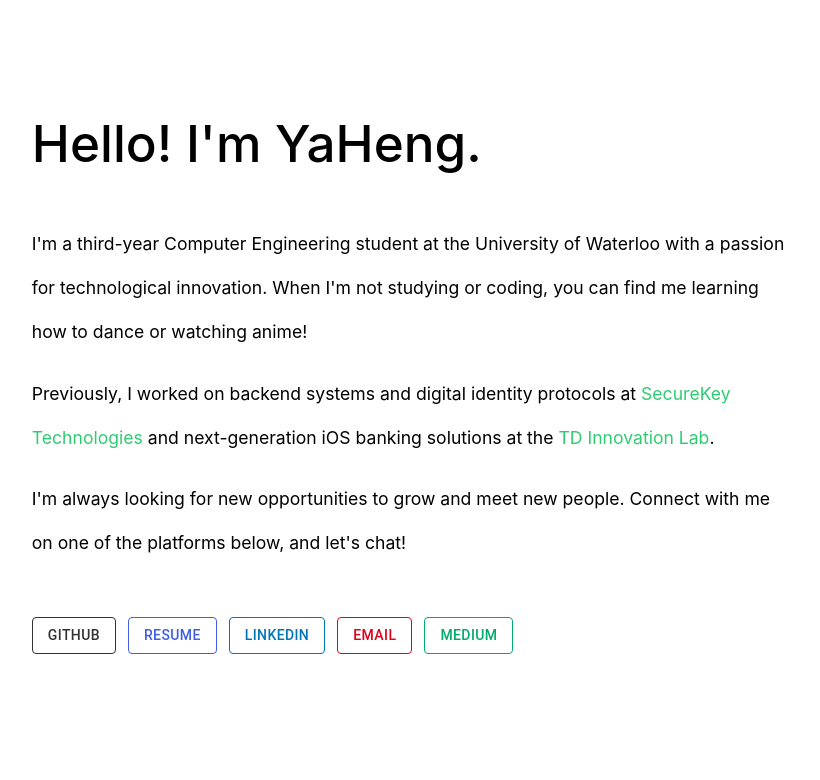
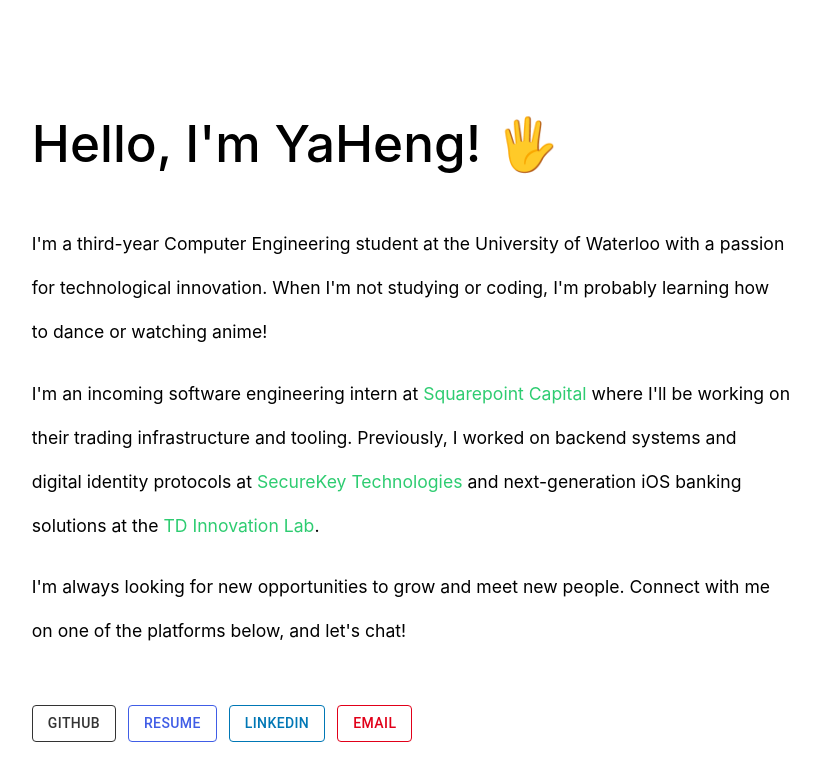
Before and after one commit to yahengsu/personal-website, a Gatsby site: page / in a window 1280 px wide. Shown: the whole page, without its empty margins (229-1049 px from the left). Built offline with nearby package versions, Linux system fonts and the light colour scheme; Gatsby itself is replaced by a stand-in of ours; a web font is replaced by a local one.

Commit message:
update website

```diff
--- a/src/pages/index.jsx
+++ b/src/pages/index.jsx
@@ -11,15 +11,23 @@ export default class index extends Component {
                     <title>YaHeng Su</title>
                     <link rel="canonical" href="https://yaheng.io" />
                 </Helmet>
-                <h1 className="heading">Hello! I'm YaHeng.</h1>
+                <h1 className="heading">Hello, I'm YaHeng! <span role="img" aria-label="hand wave emoji">🖐</span></h1>
                 <div className="desc">
                     <p>
                         I'm a third-year Computer Engineering student at the
                         University of Waterloo with a passion for technological
-                        innovation. When I'm not studying or coding, you can find me learning
+                        innovation. When I'm not studying or coding, I'm probably learning
                         how to dance or watching anime!
                     </p>
                     <p>
+                        I'm an incoming software engineering intern at{" "}
+                        <a
+                            href="https://www.squarepoint-capital.com/"
+                            rel="noopener noreferrer"
+                            target="_blank"
+                        >
+                        Squarepoint Capital
+                        </a> where I'll be working on their trading infrastructure and tooling.
                         Previously, I worked on backend systems and digital
                         identity protocols at{" "}
                         <a
@@ -77,15 +85,6 @@ export default class index extends Component {
                         Email
                     </Button>
                 </a>
-                <a
-                    href="https://medium.com/@yaheng.su"
-                    rel="noopener noreferrer"
-                    target="_blank"
-                >
-                    <Button variant="outlined" className="medium-button">
-                        Medium
-                    </Button>
-                </a>
             </div>
         );
     }
```
Also changed, not shown: 1 other file.
